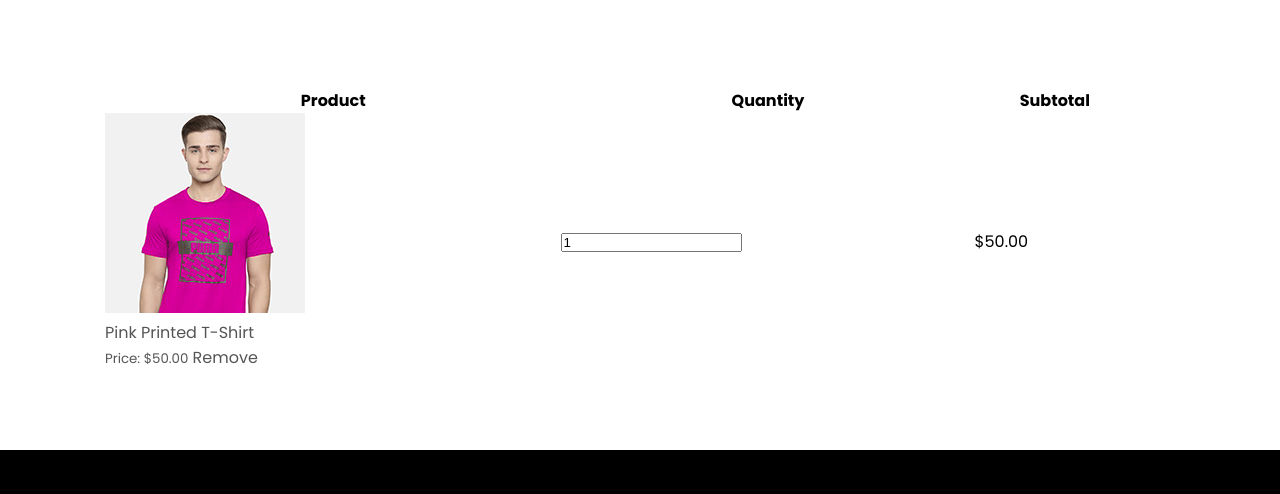
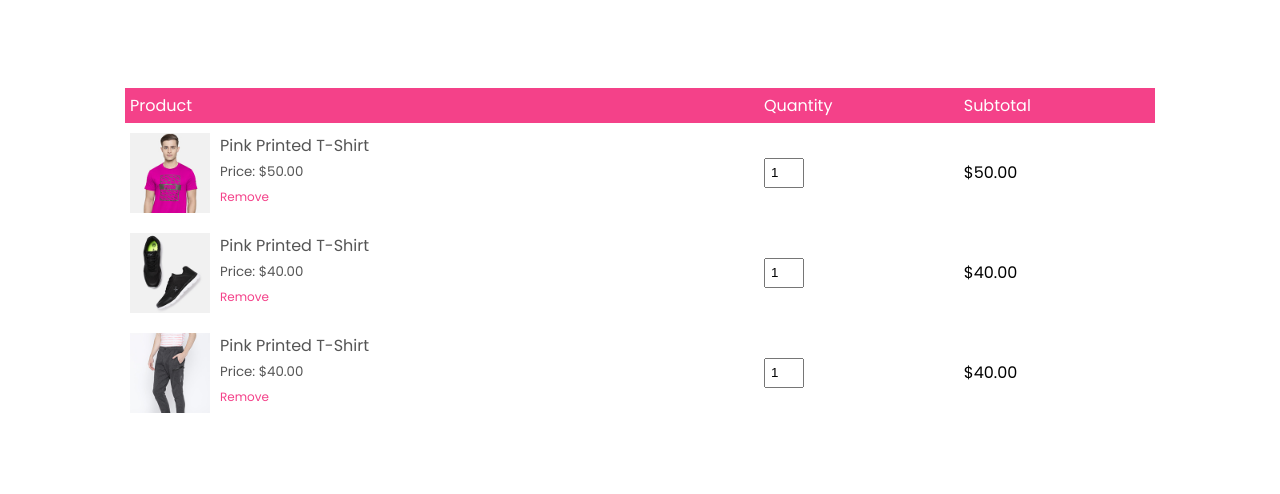
Before and after one commit to Rashid-Ali-Kalhoro/PinkStore, a plain HTML site: page cart.html in a window 1280 px wide. Shown: the part 84-578 px from the top of the page. Drawn offline with Linux system fonts and the light colour scheme; a web font is replaced by a local one.

Commit message:
added more cart items

```diff
--- a/cart.html
+++ b/cart.html
@@ -47,12 +47,43 @@
                         <div>
                             <p>Pink Printed T-Shirt</p>
                             <small>Price: $50.00</small>
+                            <br>
                             <a href="">Remove</a>
                         </div>
                     </div>
                 </td>
                 <td><input type="number" value="1"></td>
                 <td>$50.00</td>
+            </tr>
+            <tr>
+                <td>
+                    <div class="cart-info">
+                        <img src="img/buy-2.jpg">
+                        <div>
+                            <p>Pink Printed T-Shirt</p>
+                            <small>Price: $40.00</small>
+                            <br>
+                            <a href="">Remove</a>
+                        </div>
+                    </div>
+                </td>
+                <td><input type="number" value="1"></td>
+                <td>$40.00</td>
+            </tr>
+            <tr>
+                <td>
+                    <div class="cart-info">
+                        <img src="img/buy-3.jpg">
+                        <div>
+                            <p>Pink Printed T-Shirt</p>
+                            <small>Price: $40.00</small>
+                            <br>
+                            <a href="">Remove</a>
+                        </div>
+                    </div>
+                </td>
+                <td><input type="number" value="1"></td>
+                <td>$40.00</td>
             </tr>
         </table>
     </div>
--- a/style.css
+++ b/style.css
@@ -430,12 +430,46 @@ input:focus {
 
 /* --------- CART ITEMS --------- */
 .cart-page {
-    margin: 80px;
+    margin: 80px auto;
 }
 
 table {
     width: 100%;
     border-collapse: collapse;
+}
+
+.cart-info {
+    display: flex;
+    flex-wrap: wrap;
+}
+
+th {
+    text-align: left;
+    padding: 5px;
+    color: #fff;
+    background: #f44189;
+    font-weight: normal;
+}
+
+td {
+    padding: 10px 5px;
+}
+
+td input {
+    width: 40px;
+    height: 30px;
+    padding: 5px;
+}
+
+td a {
+    color: #f44189;
+    font-size: 12px;
+}
+
+td img {
+    width: 80px;
+    height: 80px;
+    margin-right: 10px;
 }
 /* --------- END CART ITEMS --------- */
 
```
